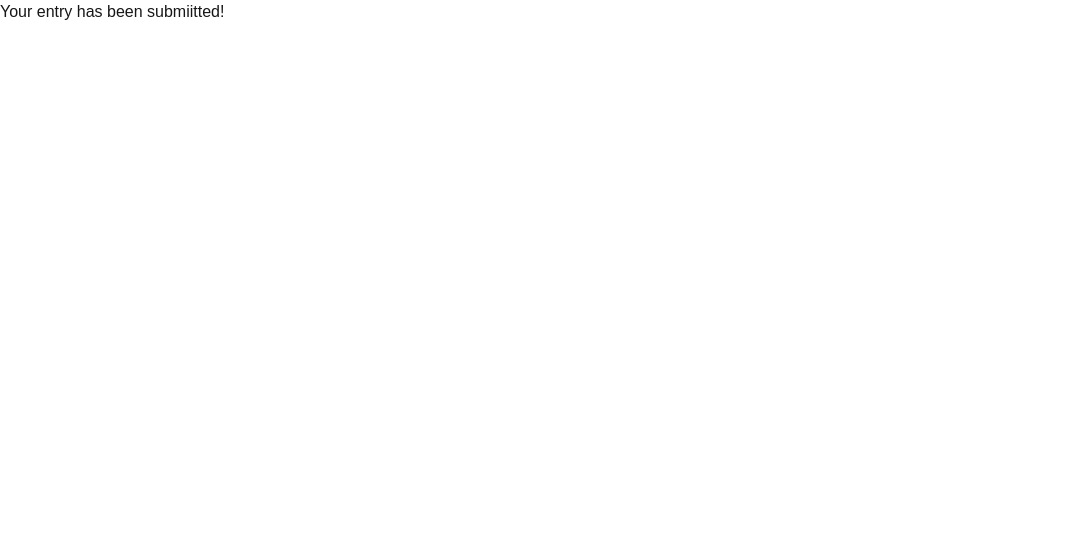
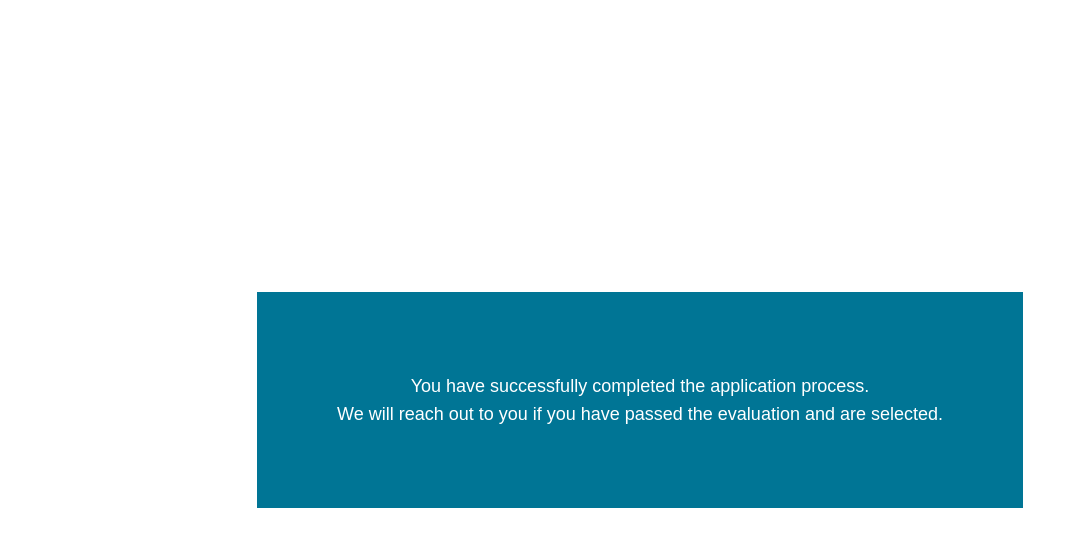
Before and after one commit to OvyEvbodi/form, a Next.js app: page /thank-you in a window 1280 px wide. Shown: the top 546 px of the page, without its empty margins (0-1085 px from the left). Built offline with nearby package versions, Linux system fonts and the light colour scheme.

Commit message:
Feat: Add thank-you page

```diff
--- a/app/thank-you/page.tsx
+++ b/app/thank-you/page.tsx
@@ -1,8 +1,9 @@
-
+import Image from "next/image";
+import checkIcon from "@/public/check_icon.png";
 const ThankYou = () => {
   return (
-    <div>
-      <div>Your entry has been submiitted!</div>
+    <div className="flex justify-center items-center p-4 font-medium text-medium min-h-screen min-w-screen">
+      <div className="p-10 md:p-20 bg-cyan-700 text-white text-lg text-center">You have successfully completed the application process. <br /> We will reach out to you if you have passed the evaluation and are selected.</div>
     </div>
   )
 };
--- a/components/Input.tsx
+++ b/components/Input.tsx
@@ -1,5 +1,4 @@
 import { ChangeEventHandler, ReactNode } from "react";
-import Image from "next/image";
 
 export interface InputProps {
   tag: string;
@@ -30,7 +29,7 @@ const InputField = ({props}: { props: InputProps }) => {
   return (
     <div className={` ${props?.FieldError && "text-red border-red"} `}>
       <div>
-       { props?.tag && <span className="text-lg font-medium text-gray-900">{props.tag}</span> } {props.required && <span className="text-red-600">&#10036;</span>}
+       { props?.tag && <span className="text-lg font-medium text-gray-900">{props.tag}</span> } {props.required && <span className="text-red-600">&#10038;</span>}
       </div>
       <div className={`mb-6 flex gap-3 items-center  rounded-sm bg-white hover:border-b-2 border-cyan-700 p-2 px-4 group  ${props?.FieldError && "text-red border-red"}`}>
         {/* { props.iconUrl && <Image src={props.iconUrl} alt={props?.tag}  width={16} height={16}/> } */}
@@ -43,7 +42,7 @@ const InputField = ({props}: { props: InputProps }) => {
 export const RadioField = ({props}: { props: RadioProps }) => {
   return (
     <div className="flex flex-col gap- p-4">
-      <p className="font-bold text-md mb-4 lg:mb-6">{props.title} {props.required && <span className="text-red-600">&#10036;</span>}</p>
+      <p className="font-bold text-md mb-4 lg:mb-6">{props.title} {props.required && <span className="text-red-600">&#10038;</span>}</p>
       {
         props.options.map((item: string, index) => (
           // <label key={index} className="mb-4 font-medium " htmlFor={props.name}>{item}
--- a/components/MainForm.tsx
+++ b/components/MainForm.tsx
@@ -90,7 +90,7 @@ const FormTemplate = (props: IEVFormProps) => {
               <br /><br />
               This application form is designed to collect essential information about your background, experience, and qualifications to ensure a fair and thorough selection process.
               <br /><br />
-              <span className="text-red-700">
+              <span className="text-black md:text-red-700">
                 Please note that this application is open only to residents of Kano State. If you do not reside in Kano State, please do not apply.
               </span>
               <br /><br />
--- a/utils/handleFormSubmit.ts
+++ b/utils/handleFormSubmit.ts
@@ -64,9 +64,10 @@ export const handleFormSubmit = async (prevState: any, formData: FormData) => {
         status
       }
     })
-
   } catch (error) {
     console.log(error)
+  } finally {
+    redirect("/thank-you")
   }
 
   const filledFormData = {
@@ -97,5 +98,5 @@ export const handleFormSubmit = async (prevState: any, formData: FormData) => {
   };
 
   console.log(filledFormData)
-  redirect("/thank-you")
+
 };
```
Also changed, not shown: public/check_icon.png (added).
